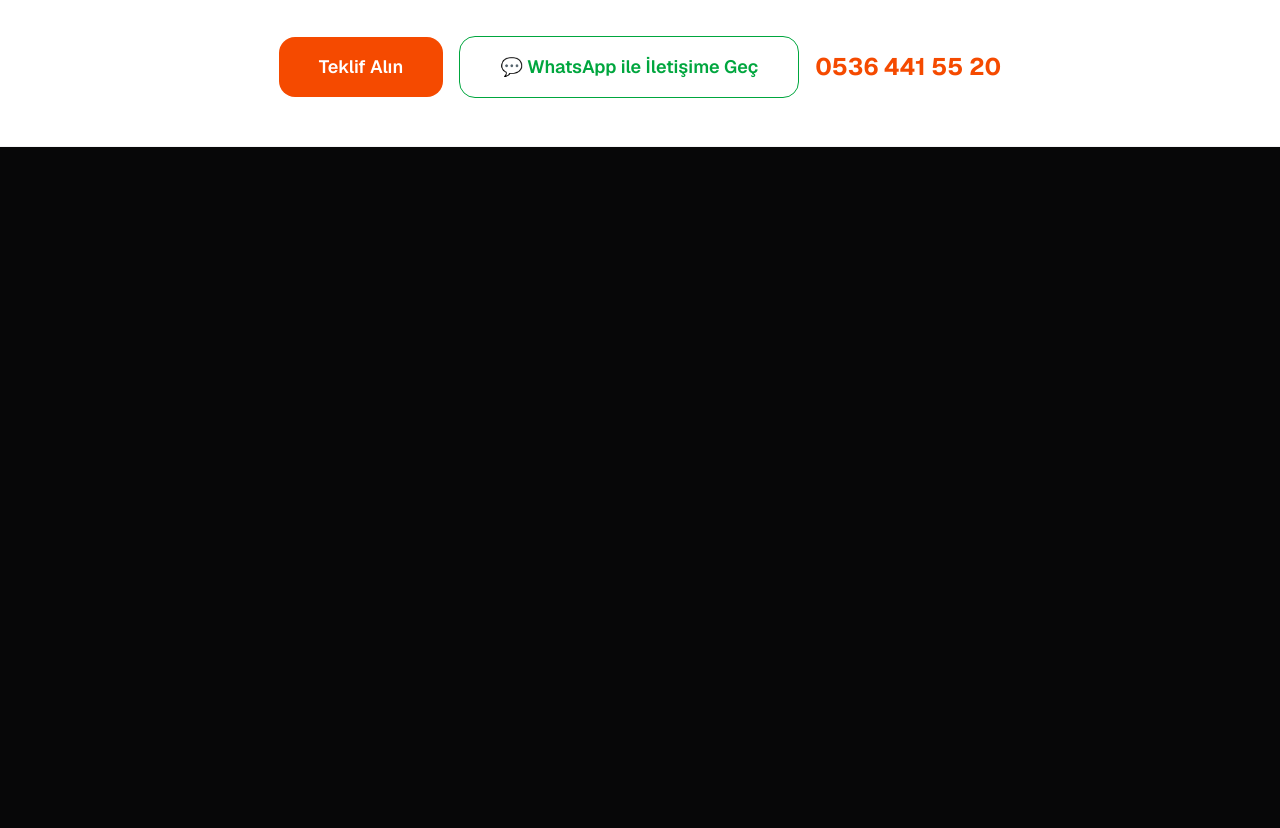
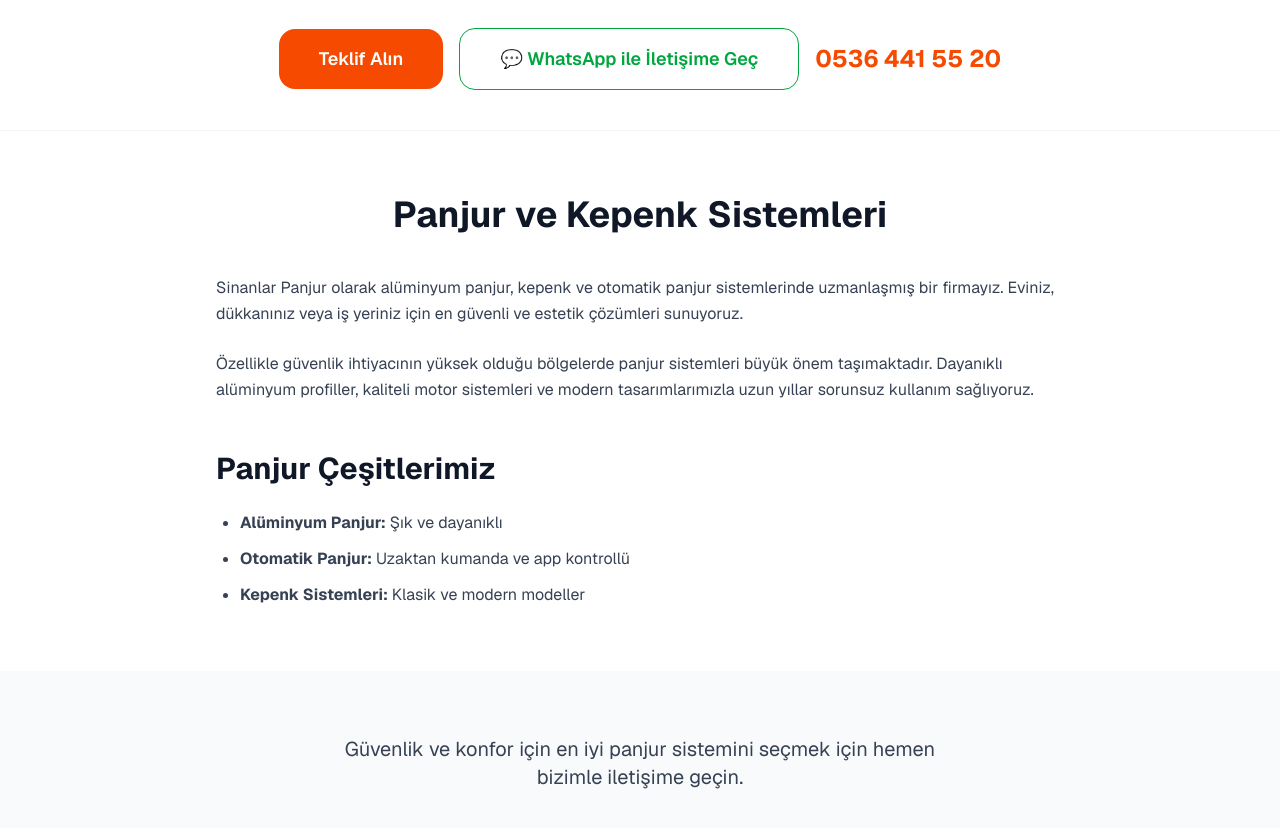
Before and after one commit to canbaltaci/sinanlar-panjur-web, a Next.js app: page /panjur in a window 1280 px wide. Shown: the part 320-1148 px from the top of the page. Before the commit the page ends 800 px from the top, so only its background shows below. Built offline with nearby package versions, Linux system fonts and the light colour scheme.

Commit message:
sineklik sayfası güncellendi

```diff
--- a/src/app/panjur/page.tsx
+++ b/src/app/panjur/page.tsx
@@ -1,11 +1,13 @@
 export const metadata = {
     title: "Panjur Sistemleri | Sinanlar Panjur & Sineklik",
-    description: "Alüminyum panjur, kepenk ve otomatik panjur sistemleri.",
+    description: "Alüminyum panjur, kepenk, otomatik panjur ve güvenlik sistemleri. Kaliteli üretim ve profesyonel montaj.",
+    keywords: ["panjur", "alüminyum panjur", "otomatik panjur", "kepenk", "güvenlik panjuru"],
   };
 
   export default function PanjurPage() {
     return (
       <div className="min-h-screen">
+        {/* Hero */}
         <section className="bg-gradient-to-br from-slate-800 to-zinc-900 text-white py-24">
           <div className="max-w-6xl mx-auto px-6 text-center">
             <h1 className="text-5xl md:text-6xl font-bold mb-6">Panjur Sistemleri</h1>
@@ -14,7 +16,7 @@
         </section>
 
         {/* İletişim Butonları */}
-        <section className="py-12 bg-white border-b">
+        <section className="py-10 bg-white border-b shadow-sm">
           <div className="max-w-6xl mx-auto px-6 flex flex-col md:flex-row gap-4 justify-center items-center">
             <a href="#contact" className="bg-orange-600 hover:bg-orange-700 text-white px-10 py-4 rounded-2xl text-lg font-semibold transition">
               Teklif Alın
@@ -27,6 +29,39 @@
             </a>
           </div>
         </section>
+
+        {/* Uzun SEO İçeriği */}
+        <section className="py-16 bg-white">
+          <div className="max-w-4xl mx-auto px-6 prose prose-lg">
+            <h2 className="text-4xl font-bold text-center mb-10 text-gray-900">Panjur ve Kepenk Sistemleri</h2>
+
+            <p className="text-gray-700 leading-relaxed mb-6">
+              Sinanlar Panjur olarak alüminyum panjur, kepenk ve otomatik panjur sistemlerinde uzmanlaşmış bir firmayız.
+              Eviniz, dükkanınız veya iş yeriniz için en güvenli ve estetik çözümleri sunuyoruz.
+            </p>
+
+            <p className="text-gray-700 leading-relaxed mb-6">
+              Özellikle güvenlik ihtiyacının yüksek olduğu bölgelerde panjur sistemleri büyük önem taşımaktadır.
+              Dayanıklı alüminyum profiller, kaliteli motor sistemleri ve modern tasarımlarımızla uzun yıllar sorunsuz kullanım sağlıyoruz.
+            </p>
+
+            <h3 className="text-3xl font-bold mt-12 mb-6 text-gray-900">Panjur Çeşitlerimiz</h3>
+            <ul className="list-disc pl-6 space-y-3 text-gray-700">
+              <li><strong>Alüminyum Panjur:</strong> Şık ve dayanıklı</li>
+              <li><strong>Otomatik Panjur:</strong> Uzaktan kumanda ve app kontrollü</li>
+              <li><strong>Kepenk Sistemleri:</strong> Klasik ve modern modeller</li>
+            </ul>
+          </div>
+        </section>
+
+        {/* CTA */}
+        <section className="py-16 bg-gray-50 text-center">
+          <div className="max-w-2xl mx-auto px-6">
+            <p className="text-xl text-gray-700 mb-6">
+              Güvenlik ve konfor için en iyi panjur sistemini seçmek için hemen bizimle iletişime geçin.
+            </p>
+          </div>
+        </section>
       </div>
     );
   }
```
